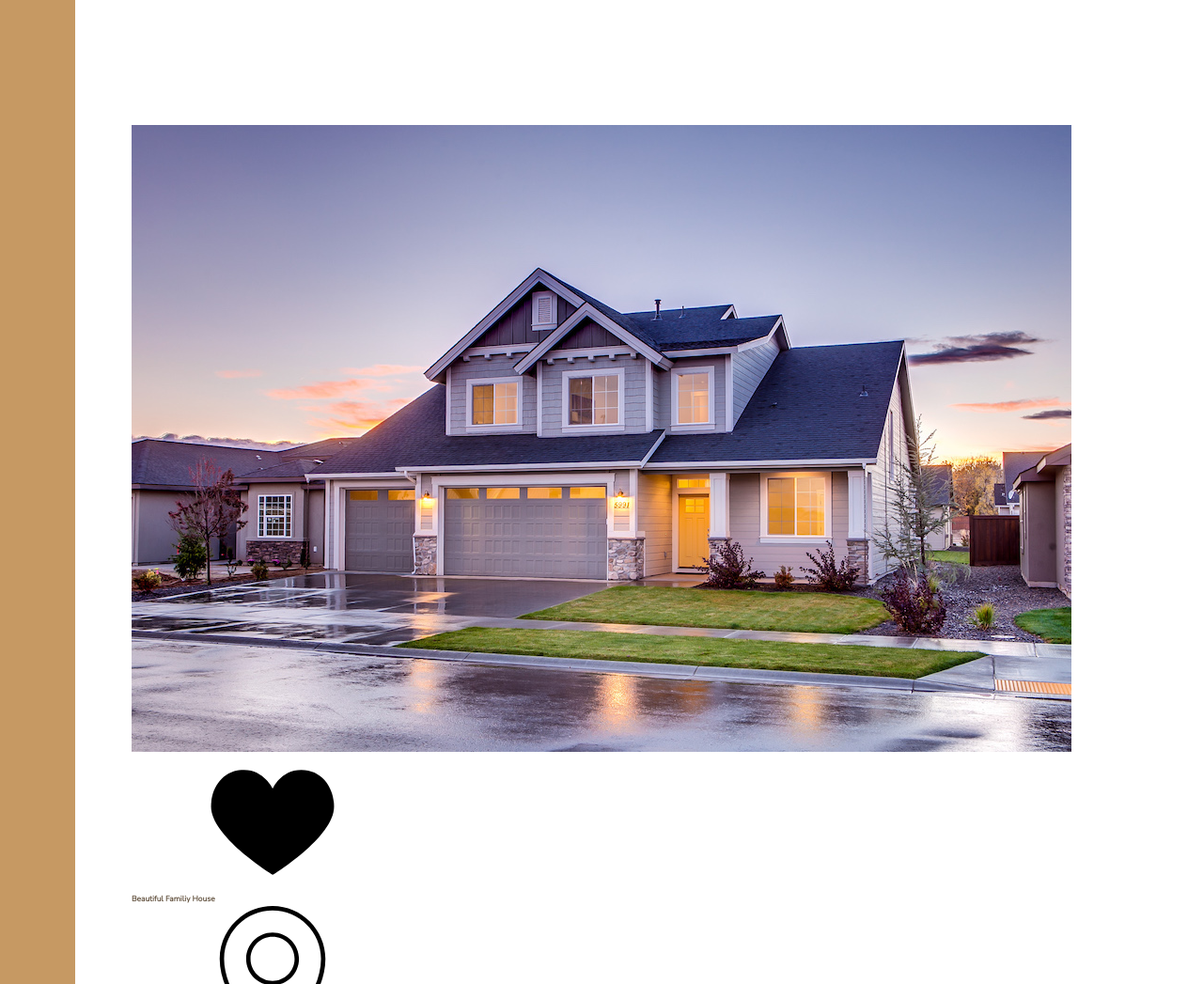
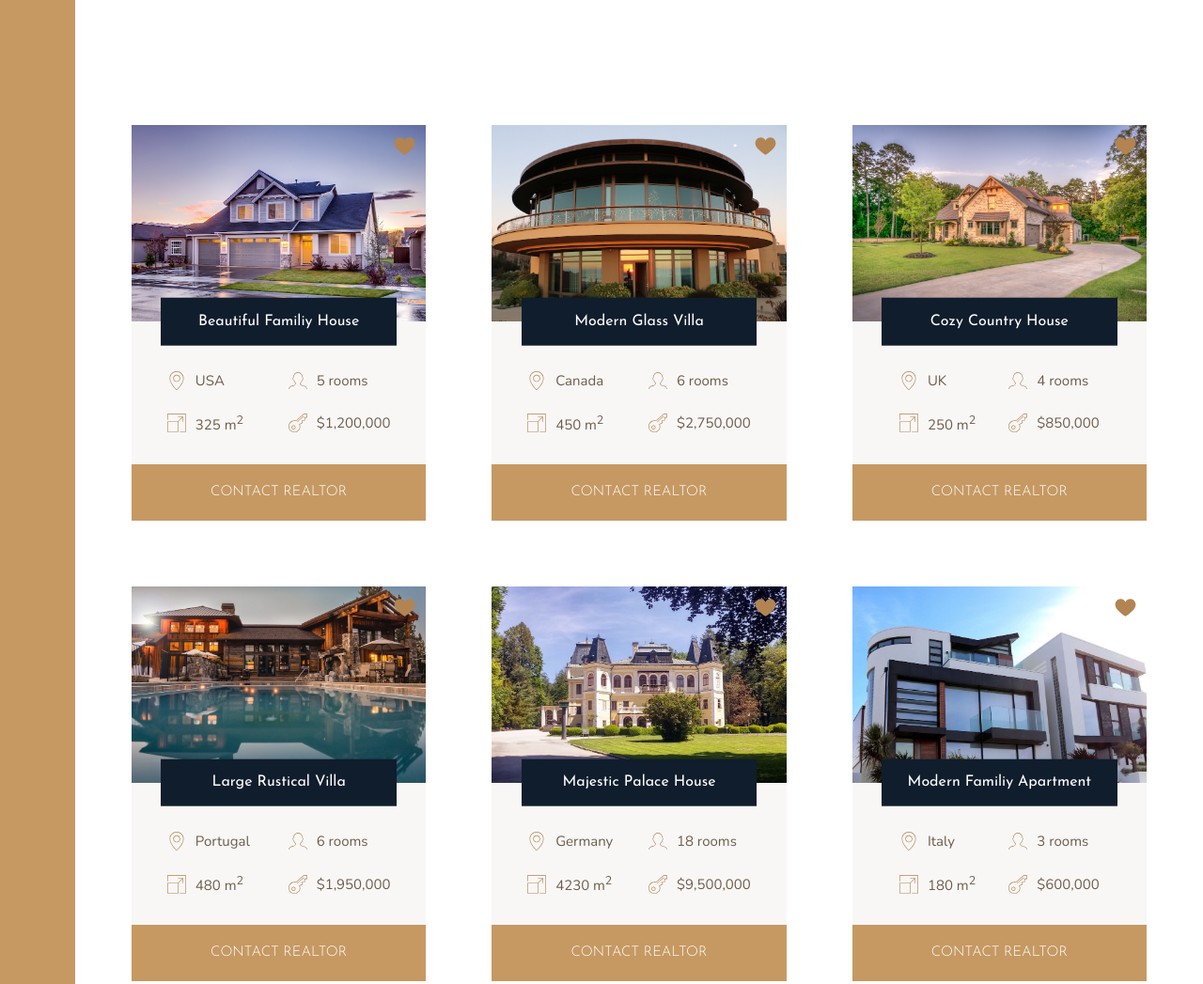
Before and after one commit to Andrrii/nexter-grid-layout, a website built with Vite: page index.html in a window 1280 px wide. Shown: the part 1180-2227 px from the top of the page at 94% size. Built offline with nearby package versions, Linux system fonts and the light colour scheme.

Commit message:
feat: styles for homes content

```diff
--- a/scss/_components.scss
+++ b/scss/_components.scss
@@ -5,6 +5,7 @@
   border-radius: 0;
   font-family: var(--font-display);
   font-size: 1.5rem;
+  text-align: center;
   text-transform: uppercase;
   padding: 1.8rem 3rem;
   cursor: pointer;
--- a/scss/_homes.scss
+++ b/scss/_homes.scss
@@ -0,0 +1,59 @@
+.homes {
+  display: grid;
+  grid-template-columns: repeat(auto-fit, minmax(25rem, 1fr));
+  grid-gap: 7rem;
+  margin: 15rem 0;
+}
+
+.home {
+  position: relative;
+  display: flex;
+  flex-direction: column;
+  align-items: center;
+  background-color: var(--color-grey-light-1);
+
+  &__like {
+    position: absolute;
+    top: 1rem;
+    right: 1rem;
+    fill: var(--color-primary-dark);
+    height: 2.5rem;
+    width: 2.5rem;
+  }
+
+  &__description {
+    display: grid;
+    grid-template-columns: repeat(2, 1fr);
+    grid-gap: 2rem;
+    margin-bottom: 3rem;
+
+    & > * {
+      display: flex;
+      align-items: center;
+      gap: 1rem;
+      font-size: 1.5rem;
+
+      & > svg {
+        fill: var(--color-primary-dark);
+        height: 2rem;
+        width: 2rem;
+      }
+    }
+  }
+
+  &__name {
+    width: 80%;
+    font-family: var(--font-display);
+    font-size: 1.6rem;
+    text-align: center;
+    padding: 1.25rem;
+    background-color: var(--color-secondary);
+    color: #fff;
+    font-weight: 400;
+    transform: translateY(-50%);
+  }
+
+  &__btn {
+    align-self: stretch;
+  }
+}
```
